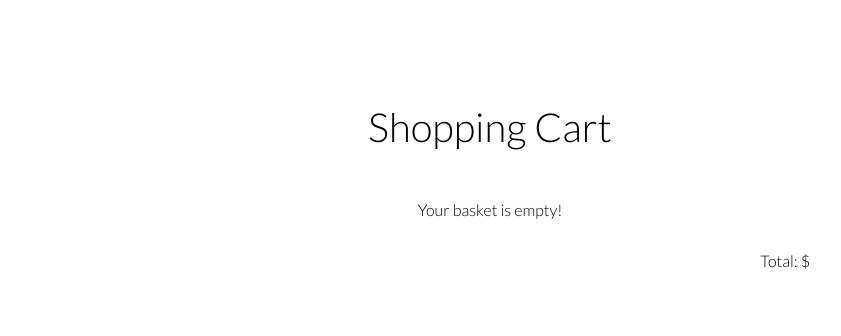
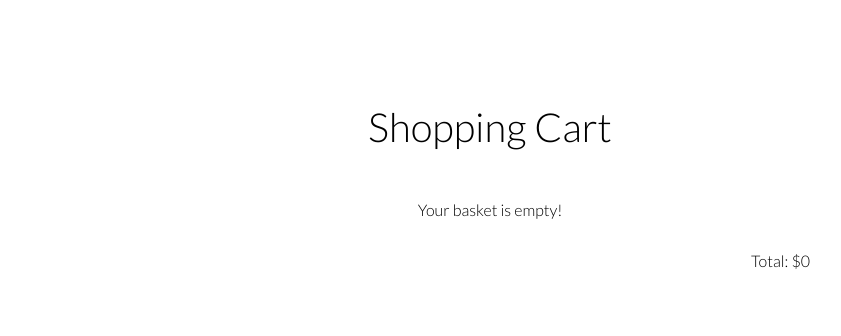
Before and after one commit to rafalpyska/ollios, a Vue app: page /#/category-office in a window 1280 px wide. Both pictures are taken after a click on the button 56 px from the left and 263 px from the top of the page. Shown: the part 222-558 px from the top of the page, without its empty margins (150-991 px from the left). Built offline with nearby package versions, Linux system fonts and the light colour scheme.

Commit message:
Fix minor issues

```diff
--- a/src/components/Home.vue
+++ b/src/components/Home.vue
@@ -59,6 +59,21 @@
 
   .ovHidden {
     overflow: hidden;
+  }
+
+  .cart-modal, .search-modal {
+    position: fixed;
+    top: 0;
+    left: 0;
+    display: flex;
+    flex-direction: column;
+    justify-content: center;
+    align-items: center;
+    width: 100%;
+    height: 100%;
+    background-color: rgba(255, 255, 255, 1);
+    z-index: 10;
+    font-weight: 300;
   }
 
   .section {
--- a/src/components/LivingRoom.vue
+++ b/src/components/LivingRoom.vue
@@ -22,7 +22,7 @@
         />
       </transition-group>
 
-      <button v-show="showButton" ref="btnLoadMore" @click="loadMore" class="btn__load-more">Show more products</button>
+<!--      <button v-show="showButton" ref="btnLoadMore" @click="loadMore" class="btn__load-more">Show more products</button>-->
     </main>
 
     <ProductDetails
@@ -53,7 +53,7 @@
         dataToDisplay: [],
         itemDetails: null,
         isOpened: false,
-        showButton: true,
+        // showButton: true,
       }
     },
     components: {
@@ -77,9 +77,9 @@
 
     },
     methods: {
-      loadMore() {
-        this.showButton = false;
-      },
+      // loadMore() {
+      //   this.showButton = false;
+      // },
       handleProductDetails(item) {
         this.isOpened = true;
         this.itemDetails = item;
--- a/src/components/Office.vue
+++ b/src/components/Office.vue
@@ -1,6 +1,6 @@
 <template lang="html">
   <div class="container">
-    <main class="main" v-if="!isProductDetailsOpen">
+    <main class="main" v-if="!isOpened">
 
       <section class="section__details">
         <h1 class="section__title">Products</h1>
@@ -20,14 +20,14 @@
         />
       </transition-group>
 
-      <button v-show="showButton" ref="btnLoadMore" @click="loadMore" class="btn__load-more">Show more products</button>
+<!--      <button v-show="showButton" ref="btnLoadMore" @click="loadMore" class="btn__load-more">Show more products</button>-->
     </main>
 
     <ProductDetails
-      v-if="isProductDetailsOpen"
+      v-if="isOpened"
       :item="itemDetails"
       :data="data"
-      @closeDetails="isOpened = false"/>
+      @close="isOpened = false"/>
 
   </div>
 </template>
@@ -49,7 +49,7 @@
         dataToDisplay: [],
         itemDetails: null,
         isOpened: false,
-        showButton: true,
+        // showButton: true,
       }
     },
     components: {
@@ -73,11 +73,11 @@
 
     },
     methods: {
-      loadMore() {
-        this.showButton = false;
-      },
+      // loadMore() {
+      //   this.showButton = false;
+      // },
       handleProductDetails(item) {
-        this.isProductDetailsOpen = true;
+        this.isOpened = true;
         this.itemDetails = item;
       }
     }
--- a/src/components/Search.vue
+++ b/src/components/Search.vue
@@ -1,6 +1,6 @@
 <template lang="html">
   <transition name="slide-fade">
-    <section v-show="isToggle" class="search">
+    <section v-show="isToggle" class="search-modal">
       <button @click="close()" class="close close-search">X</button>
       <input class="search__input" type="search" name="search__input" v-model="searchValue" @input="handleRequest">
       <label class="search__label" for="search__input">Type product that you are looking for</label>
@@ -64,17 +64,6 @@ export default {
 <style scoped lang="scss">
 
   .search {
-    position: absolute;
-    top: 0;
-    left: 0;
-    display: flex;
-    flex-direction: column;
-    justify-content: center;
-    align-items: center;
-    width: 100%;
-    height: 100%;
-    background-color: rgba(255, 255, 255, .9);
-    z-index: 10;
     &__input {
       font-family: 'Lato', sans-serif;
       font-size: 4rem;
--- a/src/components/ShoppingCart.vue
+++ b/src/components/ShoppingCart.vue
@@ -1,11 +1,12 @@
 <template lang="html">
   <transition name="slide-fade">
-    <section v-show="isToggle" class="container">
+    <section v-show="isToggle" class="cart-modal">
       <button @click="close()" class="close close-cart">X</button>
-      <div class="cart__wrapper">
-        <h1 class="section__title">Shopping Cart</h1>
-        <p>Your basket is empty!</p>
-        <div class="cart" v-for="(item, index) in cart">
+
+      <transition-group tag="div" class="cart__wrapper" name="list">
+        <h1 :key="3213" class="section__title">Shopping Cart</h1>
+        <p :key="3214">Your basket is empty!</p>
+        <div class="cart" v-for="(item, index) in cart" :key="item.id">
           <div class="cart__image-container">
             <img class="cart__image" :src="getImgUrl(item.image)" alt="">
           </div>
@@ -26,12 +27,10 @@
             <Btn @click.native="removeItem(index)">Remove</Btn>
           </div>
         </div>
-        <div class="cart__summary">
-          <p class="item__price">Total: ${{ total }}</p>
-        </div>
+      </transition-group>
+      <div class="cart__summary">
+        <p class="item__price">Total: ${{ total }}</p>
       </div>
-
-
     </section>
   </transition>
 </template>
@@ -80,6 +79,9 @@
             total += (item.price * item.quantity);
           });
           return total;
+        } else {
+          total = '0';
+          return total;
         }
       }
     },
@@ -97,21 +99,6 @@
 </script>
 
 <style lang="scss" scoped>
-  .container {
-    position: absolute;
-    top: 0;
-    left: 0;
-    display: flex;
-    flex-direction: column;
-    justify-content: center;
-    align-items: center;
-    width: 100%;
-    height: 100%;
-    background-color: rgba(255, 255, 255, 1);
-    z-index: 10;
-    font-weight: 300;
-  }
-
   .cart {
     &:nth-child(odd) {
       background-color: rgba(231, 231, 231, .3);
@@ -160,7 +147,7 @@
     &__summary {
       display: flex;
       justify-content: flex-end;
-      width: 100%;
+      width: 50%;
     }
   }
   .item {
```
